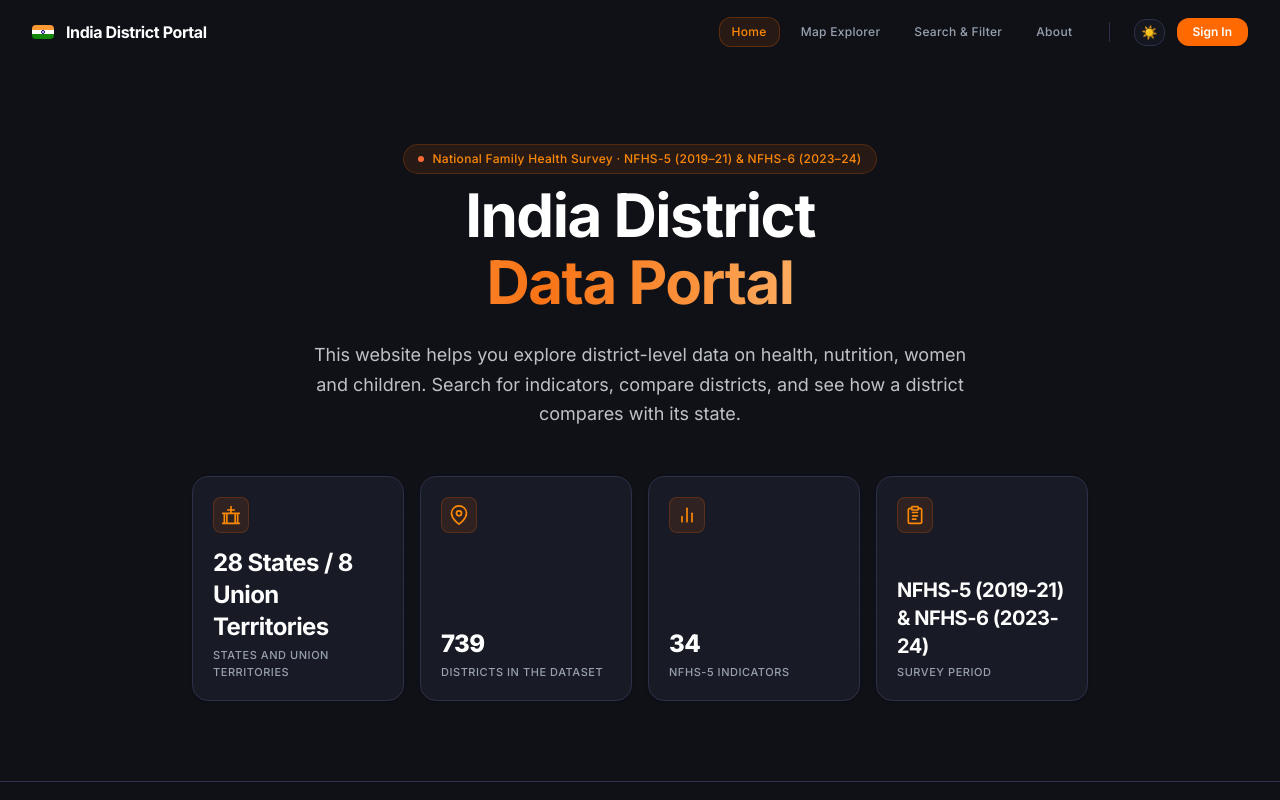
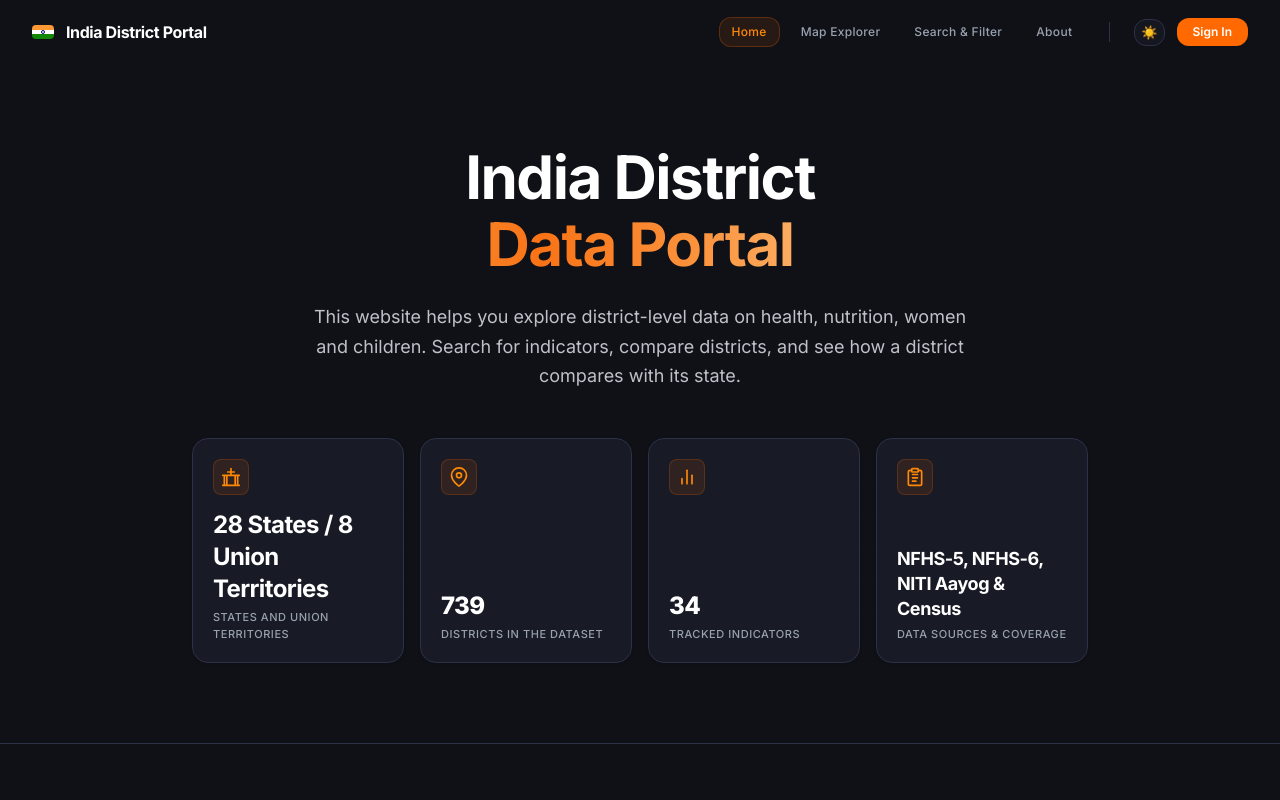
Before and after one commit to Harsh97120/district-data-portal, a Next.js app in the folder portal/: page / in a window 1280 px wide. Shown: the top 800 px of the page. Built offline with nearby package versions, Linux system fonts and the light colour scheme; no server answers.

Commit message:
Update landing page: remove NFHS badge and add NITI & Census to 4th stat card

```diff
--- a/portal/app/page.tsx
+++ b/portal/app/page.tsx
@@ -30,12 +30,6 @@
         <div className="glow-accent" />
 
         <div className="max-w-4xl mx-auto text-center space-y-6 relative z-10">
-          {/* Badge */}
-          <div className="animate-premium-fade-up delay-0 inline-flex items-center gap-2 px-3.5 py-1.5 rounded-full bg-orange-500/10 border border-orange-500/20 text-orange-400 text-[11px] sm:text-xs font-medium tracking-wide mb-2 max-w-full text-center">
-            <span className="w-1.5 h-1.5 rounded-full bg-[#FF6B35] flex-shrink-0" />
-            <span>National Family Health Survey · NFHS-5 (2019–21) & NFHS-6 (2023–24)</span>
-          </div>
-
           {/* Title */}
           <h1 className="animate-premium-fade-up delay-100 text-4xl sm:text-5xl md:text-6xl font-bold tracking-tight text-white leading-[1.12] max-w-3xl mx-auto">
             India District<br />
@@ -100,7 +94,7 @@
                   {indicatorCount !== null ? <AnimatedCounter target={indicatorCount} /> : "NA"}
                 </span>
                 <span className="text-gray-400 text-[11px] font-medium block mt-1 tracking-wider uppercase">
-                  NFHS-5 indicators
+                  Tracked indicators
                 </span>
               </div>
             </MagneticStatCard>
@@ -117,11 +111,11 @@
                 </svg>
               </div>
               <div>
-                <span className="text-xl font-bold text-white tracking-tight">
-                  NFHS-5 (2019-21) & NFHS-6 (2023-24)
+                <span className="text-base sm:text-lg font-bold text-white tracking-tight block leading-snug">
+                  NFHS-5, NFHS-6, NITI Aayog & Census
                 </span>
                 <span className="text-gray-400 text-[11px] font-medium block mt-1 tracking-wider uppercase">
-                  Survey period
+                  Data sources & coverage
                 </span>
               </div>
             </MagneticStatCard>
```
